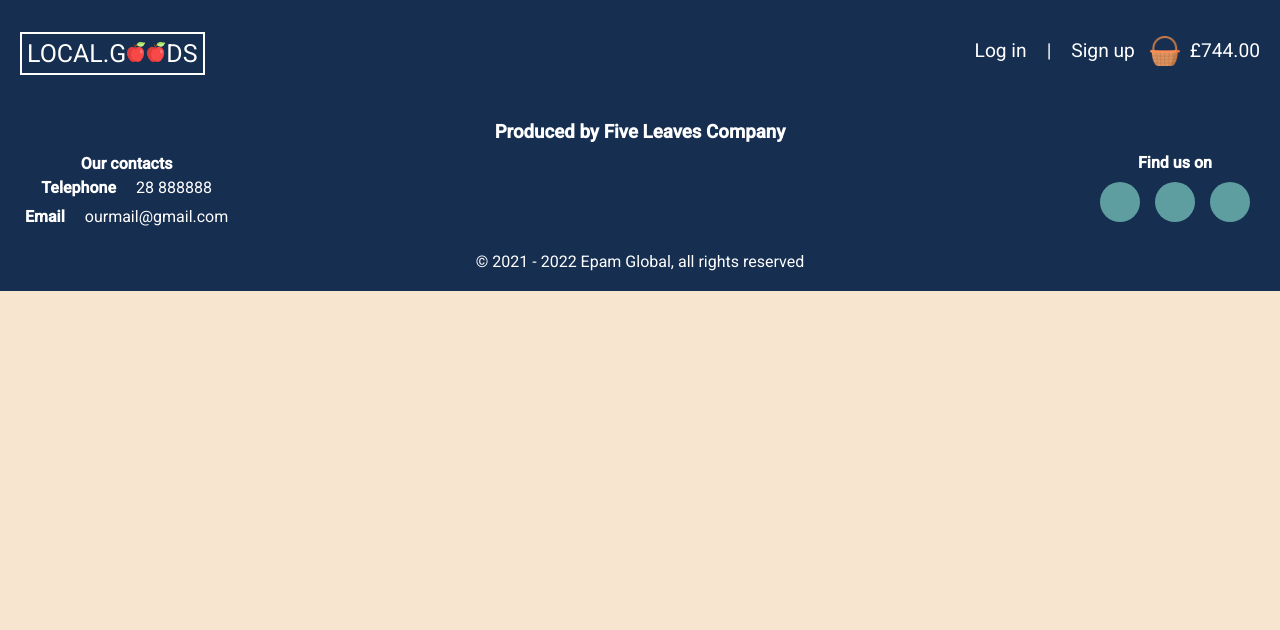
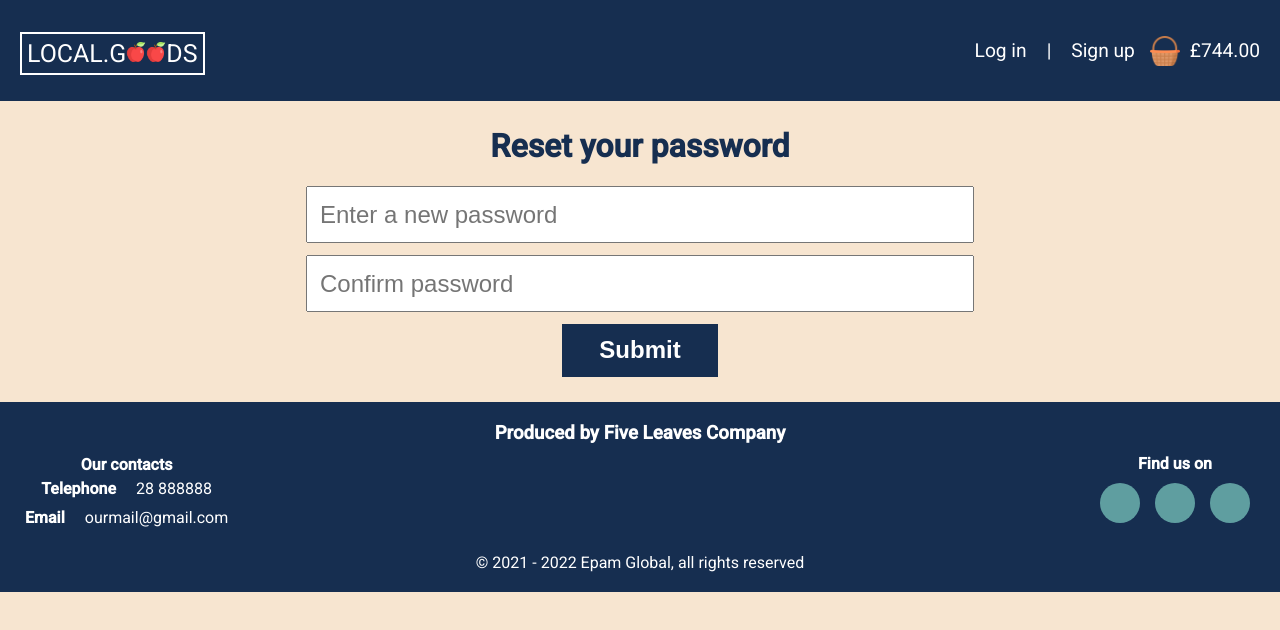
Before and after one commit to troyanovskaya/epam-competition, an Angular app in the folder localGoods/: page /auth/password-recovery in a window 1280 px wide. Before the commit this address led to /. Shown: the top 630 px of the page. Built offline with nearby package versions, Linux system fonts and the light colour scheme.

Commit message:
Add reset password page

```diff
--- /dev/null
+++ b/localGoods/src/app/components/password-recovery/password-recovery.component.css
@@ -0,0 +1,38 @@
+.container {
+    text-align: center;
+    margin: 2%;
+}
+
+h1 {
+    color: #162e50;
+}
+
+.form-control {
+    margin-bottom: 1%;
+}
+
+.form-control input {
+    font-size: 1.5rem;
+    padding: 1%;
+    width: 50vw;
+}
+
+.submit-btn {
+    padding: 1% 3%;
+    font-size: 1.5rem;
+    font-weight: bold;
+    background-color: #162e50;
+    border: none;
+    color: #fff;
+    cursor: pointer;
+}
+
+.error {
+    color: rgb(246, 12, 12);
+    font-size: 1.1rem;
+    font-weight: bold;
+}
+
+.error p {
+    margin: 10px 0 0 0;
+}
--- /dev/null
+++ b/localGoods/src/app/components/password-recovery/password-recovery.component.html
@@ -0,0 +1,28 @@
+<div class="container">
+    <form [formGroup]="passwordRecoveryForm" (ngSubmit)="onSubmit()">
+        <h1>Reset your password</h1>
+        <div class="form-control">
+            <input type="password" placeholder="Enter a new password" formControlName="password">
+            <div *ngIf="submitted && password!.errors">
+                <div class="error" *ngIf="password!.errors!['required']">
+                    <p>This field is required</p>
+                </div>
+                <div class="error" *ngIf="password!.errors!['minLength']">
+                    <p>Password must be at least 8 symbols long</p>
+                </div>
+                <div class="error" *ngIf="password!.errors!['pattern']">
+                    <p>Password must contain at least one upper case letter, one number and a symbol</p>
+                </div>
+            </div>
+        </div>
+        <div class="form-control">
+            <input type="password" placeholder="Confirm password" formControlName="confirmPassword">
+            <div *ngIf="submitted && confirmPassword!.errors">
+                <div class="error" *ngIf="confirmPassword!.errors!['required']">
+                    <p>This field is required</p>
+                </div>
+            </div>
+        </div>
+        <button class="submit-btn" type="submit">Submit</button>
+    </form>
+</div>
--- /dev/null
+++ b/localGoods/src/app/components/password-recovery/password-recovery.component.ts
@@ -0,0 +1,61 @@
+import { Component, OnInit } from '@angular/core';
+import { FormBuilder, FormGroup, Validators } from '@angular/forms';
+import { ActivatedRoute, Router } from '@angular/router';
+import { HttpRequestService } from 'src/app/services/http-request.service';
+
+@Component({
+  selector: 'app-password-recovery',
+  templateUrl: './password-recovery.component.html',
+  styleUrls: ['./password-recovery.component.css']
+})
+export class PasswordRecoveryComponent implements OnInit {
+  email: string = "";
+  token: string = "";
+  passwordRecoveryForm!: FormGroup;
+  submitted: boolean = false;
+
+  constructor(
+    private route: ActivatedRoute,
+    private router: Router,
+    private fb: FormBuilder,
+    private httpRequestService: HttpRequestService) { }
+
+  ngOnInit(): void {
+    this.route.queryParams.subscribe(params => {
+      this.email = params['email']
+      this.token = params['token']
+    })
+
+    this.createForm();
+  }
+
+  createForm(){
+    this.passwordRecoveryForm = this.fb.group({
+      password: [null, [Validators.required, Validators.minLength(8),
+        Validators.pattern("^(?=.*[0-9])(?=.*[A-Z])(?!.* ).{8,}$")]],
+      confirmPassword: [null, [Validators.required, Validators.minLength(8),
+        Validators.pattern("^(?=.*[0-9])(?=.*[A-Z])(?!.* ).{8,}$")]]
+    })
+  }
+
+  get password(){
+    return this.passwordRecoveryForm.get('password');
+  }
+
+  get confirmPassword(){
+    return this.passwordRecoveryForm.get('confirmPassword');
+  }
+
+  onSubmit(){
+    this.submitted = true;
+
+    if (this.password!.value != this.confirmPassword!.value) alert("Passwords don't match");
+    if (this.passwordRecoveryForm.invalid) return;
+
+    const model = {token: this.token, email: this.email, password: this.password!.value}
+
+    this.httpRequestService.resetPassword(model).subscribe(p => {
+      this.router.navigateByUrl('/');
+    }, err => console.log(err));
+  }
+}
--- a/localGoods/src/app/services/http-request.service.ts
+++ b/localGoods/src/app/services/http-request.service.ts
@@ -45,6 +45,10 @@ export class HttpRequestService {
     });
   }
 
+  resetPassword(model: any){
+    return this.http.post(`${environment.apiUrl}/auth/resetPassword`, model);
+  }
+
   checkUser(url: string, value: Object, dialogRef: any) {
     this.post(url, value).pipe(
       tap(token => {
```
Also changed, not shown: localGoods/src/app/app.module.ts (+6 -5 lines), 1 other file (tests, documents, lock files or other folders).
